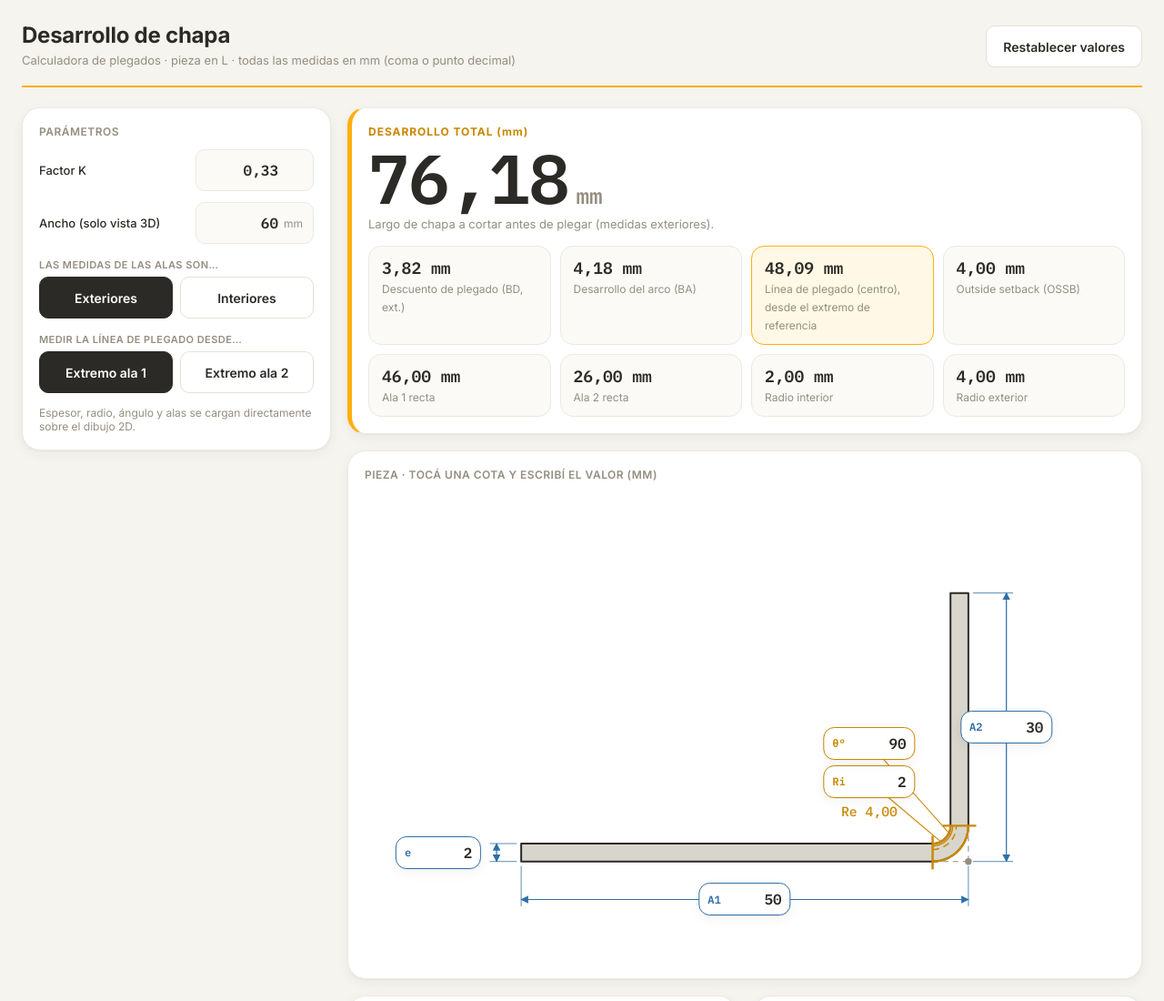
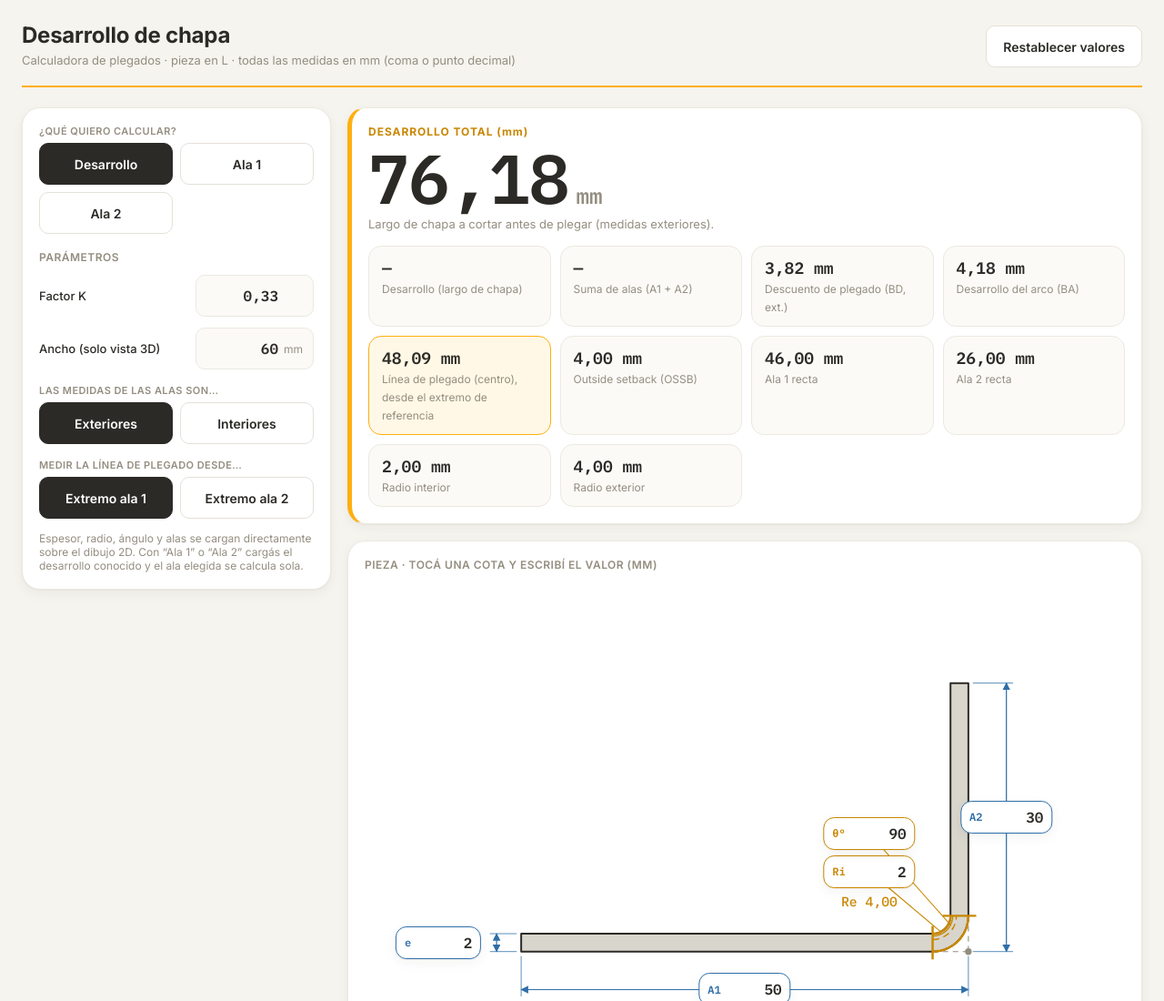
Before and after one commit to epaganini-pixel/calculadora-plegado, a plain HTML site: page index.html in a window 1280 px wide. Shown: the top 1100 px of the page at 91% size. Drawn offline with Linux system fonts and the light colour scheme.

Commit message:
Update index.html

```diff
--- a/index.html
+++ b/index.html
@@ -21,6 +21,12 @@
 
   <div class="grid">
     <aside class="panel">
+      <div class="sl" style="margin-top:0">¿Qué quiero calcular?</div>
+      <div class="seg s3" style="margin-bottom:18px">
+        <input type="radio" name="solve" id="s-flat" value="flat" checked><label for="s-flat">Desarrollo</label>
+        <input type="radio" name="solve" id="s-a1" value="a1"><label for="s-a1">Ala 1</label>
+        <input type="radio" name="solve" id="s-a2" value="a2"><label for="s-a2">Ala 2</label>
+      </div>
       <h3 class="sec">Parámetros</h3>
       <div id="fields"></div>
       <div class="sl">Las medidas de las alas son…</div>
@@ -33,15 +39,17 @@
         <input type="radio" name="ref" id="r-1" value="1" checked><label for="r-1">Extremo ala 1</label>
         <input type="radio" name="ref" id="r-2" value="2"><label for="r-2">Extremo ala 2</label>
       </div>
-      <p class="hint" style="margin-top:14px">Espesor, radio, ángulo y alas se cargan directamente sobre el dibujo 2D.</p>
+      <p class="hint" style="margin-top:14px">Espesor, radio, ángulo y alas se cargan directamente sobre el dibujo 2D. Con “Ala 1” o “Ala 2” cargás el desarrollo conocido y el ala elegida se calcula sola.</p>
     </aside>
 
     <main class="main">
       <section class="panel hero">
-        <div class="lab">DESARROLLO TOTAL (mm)</div>
+        <div class="lab" id="heroLab">DESARROLLO TOTAL (mm)</div>
         <div class="total mono" id="total">—<small>mm</small></div>
         <div class="note" id="heroNote" style="margin:0">Largo de chapa a cortar antes de plegar.</div>
         <div class="kpis">
+          <div class="kpi"><b id="kF">—</b><i>Desarrollo (largo de chapa)</i></div>
+          <div class="kpi"><b id="kA">—</b><i>Suma de alas (A1 + A2)</i></div>
           <div class="kpi"><b id="kBD">—</b><i id="kBDl">Descuento de plegado (BD)</i></div>
           <div class="kpi"><b id="kBA">—</b><i>Desarrollo del arco (BA)</i></div>
           <div class="kpi hl"><b id="kPos">—</b><i>Línea de plegado (centro), desde el extremo de referencia</i></div>
```
